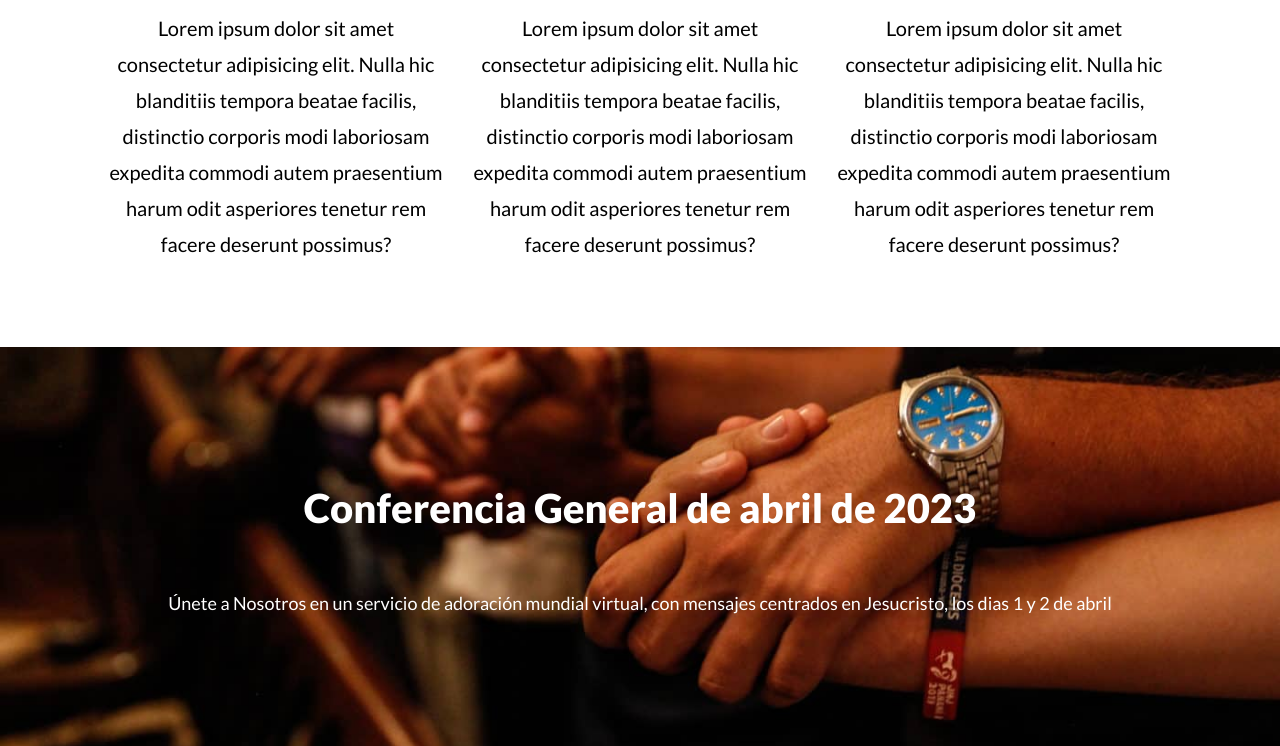
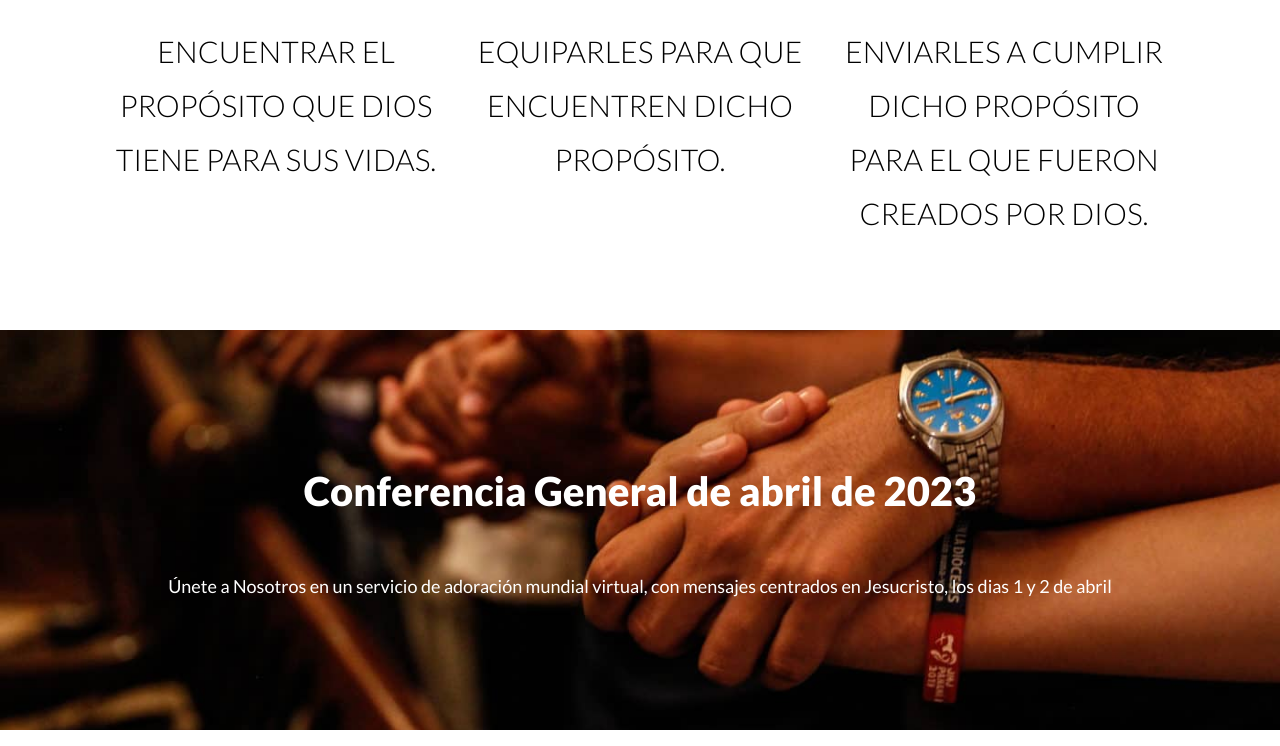
Before and after one commit to MarcoHdezH/Proyecto_Web, a PHP site: page / in a window 1280 px wide. Shown: the part 471-1217 px from the top of the page. Run offline with PHP 8.4, Linux system fonts and the light colour scheme; style sheets or scripts are compiled from the project's sources.

Commit message:
Section Principal Terminado

```diff
--- a/index.php
+++ b/index.php
@@ -10,7 +10,7 @@
 <body>
     <header class="header">
         <div class="titulo-header">
-            <a href="/index.php"><h1>Basílica de San Pedro</h1></a>
+            <a href="/index.php"><h2>Basílica de San Pedro</h2></a>
             <nav class="navegacion">
                 <a href="#">¿Quienés Somos?</a>
                 <a href="#">Nuestros Servicios</a>
@@ -21,31 +21,22 @@
 
     <main>
     <section class="contenedor seccion">
-            <h1>Más Sobre Nosotros</h1>
+            <h1>El propósito de nuestra Iglesia</h1>
 
             <div class="iconos-nosotros">
                 <div class="icono">
-                    <img src="./build/img/icono1.svg" alt="Icono Seguridad" loading="lazy">
-                    <h3>Seguridad</h3>
-                    <p>Lorem ipsum dolor sit amet consectetur adipisicing elit. Nulla hic blanditiis tempora beatae
-                        facilis, distinctio corporis modi laboriosam expedita commodi autem praesentium harum odit
-                        asperiores tenetur rem facere deserunt possimus?</p>
+                    <img src="./build/img/apartado1.webp" alt="Icono Seguridad" loading="lazy">
+                    <h3>Encuentrar el propósito que Dios tiene para sus vidas.</h3>
                 </div>
 
                 <div class="icono">
-                    <img src="./build/img/icono2.svg" alt="Icono Precio" loading="lazy">
-                    <h3>Precio</h3>
-                    <p>Lorem ipsum dolor sit amet consectetur adipisicing elit. Nulla hic blanditiis tempora beatae
-                        facilis, distinctio corporis modi laboriosam expedita commodi autem praesentium harum odit
-                        asperiores tenetur rem facere deserunt possimus?</p>
+                    <img src="./build/img/apartado2.webp" alt="Icono Precio" loading="lazy">
+                    <h3>Equiparles para que encuentren dicho propósito.</h3>
                 </div>
 
                 <div class="icono">
-                    <img src="./build/img/icono3.svg" alt="Icono Tiempo" loading="lazy">
-                    <h3>Tiempo</h3>
-                    <p>Lorem ipsum dolor sit amet consectetur adipisicing elit. Nulla hic blanditiis tempora beatae
-                        facilis, distinctio corporis modi laboriosam expedita commodi autem praesentium harum odit
-                        asperiores tenetur rem facere deserunt possimus?</p>
+                    <img src="./build/img/apartado3.webp" alt="Icono Tiempo" loading="lazy">
+                    <h3>Enviarles a cumplir dicho propósito para el que fueron creados por Dios.</h3>
                 </div>
             </div>
         </section>
@@ -63,14 +54,14 @@
                         <picture>
                             <source srcset="./build/img/blog1.webp" type="image/webp">
                             <source srcset="./build/img/blog1.jpg" typea="image/jpg">
-                            <img loading="lazy" src="./build/img/blog1.jpg" alt="Texto Entrada Blog">
+                            <img loading="lazy" src="./build/img/blog1.webp" alt="Texto Entrada Blog">
                         </picture>
                     </div>
 
                     <div class="texto-entrada">
                         <a href="entrada.html">
                             <h4>Secretos de un buen Matrimonio</h4>
-                            <p class="informacion-meta">Escrito el: <span>20/10/2021</span> por: <span>Admin</span></p>
+                            <p class="informacion-meta">Escrito el: <span>20/10/2021</span> por: <span>Adrian Herrera</span></p>
                             <p>
                                 Consejos para construir una terraza en el techo de tu casa con los mejores materiales y ahorrando dinero.
                             </p>
@@ -83,14 +74,14 @@
                         <picture>
                             <source srcset="./build/img/blog2.webp" type="image/webp">
                             <source srcset="./build/img/blog2.jpg" typea="image/jpg">
-                            <img loading="lazy" src="./build/img/blog2.jpg" alt="Texto Entrada Blog">
+                            <img loading="lazy" src="./build/img/blog2.webp" alt="Texto Entrada Blog">
                         </picture>
                     </div>
 
                     <div class="texto-entrada">
                         <a href="entrada.html">
                             <h4>Introduccion al Catolicismo</h4>
-                            <p class="informacion-meta">Escrito el: <span>20/10/2021</span> por: <span>Admin</span></p>
+                            <p class="informacion-meta">Escrito el: <span>20/10/2021</span> por: <span>Alejandro Pacheco</span></p>
                             <p>
                                 Maximiza el espacio en tu hogar con esta guía, aprende a combinar muebles y colores para darle vida a tu espacio.
                             </p>
@@ -109,7 +100,10 @@
                 </div>
             </section>
         </div>
+    </main>
 
-    </main>
+    <footer>
+
+    </footer>
 </body>
 </html>
--- a/src/scss/app.scss
+++ b/src/scss/app.scss
@@ -13,3 +13,4 @@
 @import 'layout/inferior';
 @import 'layout/testimonios';
 @import 'layout/iconos';
+@import 'layout/footer';
--- a/src/scss/layout/_header.scss
+++ b/src/scss/layout/_header.scss
@@ -6,7 +6,7 @@
         padding-left: 3rem;
         display: grid;
         grid-template-columns: 40% 60%;
-        h1{
+        h2{
             text-align: left;
             font-weight: $bold;
         }
--- a/src/scss/layout/_iconos.scss
+++ b/src/scss/layout/_iconos.scss
@@ -11,7 +11,7 @@
 .icono {
     text-align: center;
     img{
-        height: 10rem;
+        height: 20rem;
     }
 
     h3{
```
Also changed, not shown: src/img/apartado1.jpg (added), src/img/apartado2.jpg (added), src/img/apartado3.jpg (added), src/img/blog1.jpg (added), src/img/blog2.jpg (added), src/scss/layout/_footer.scss (added).
